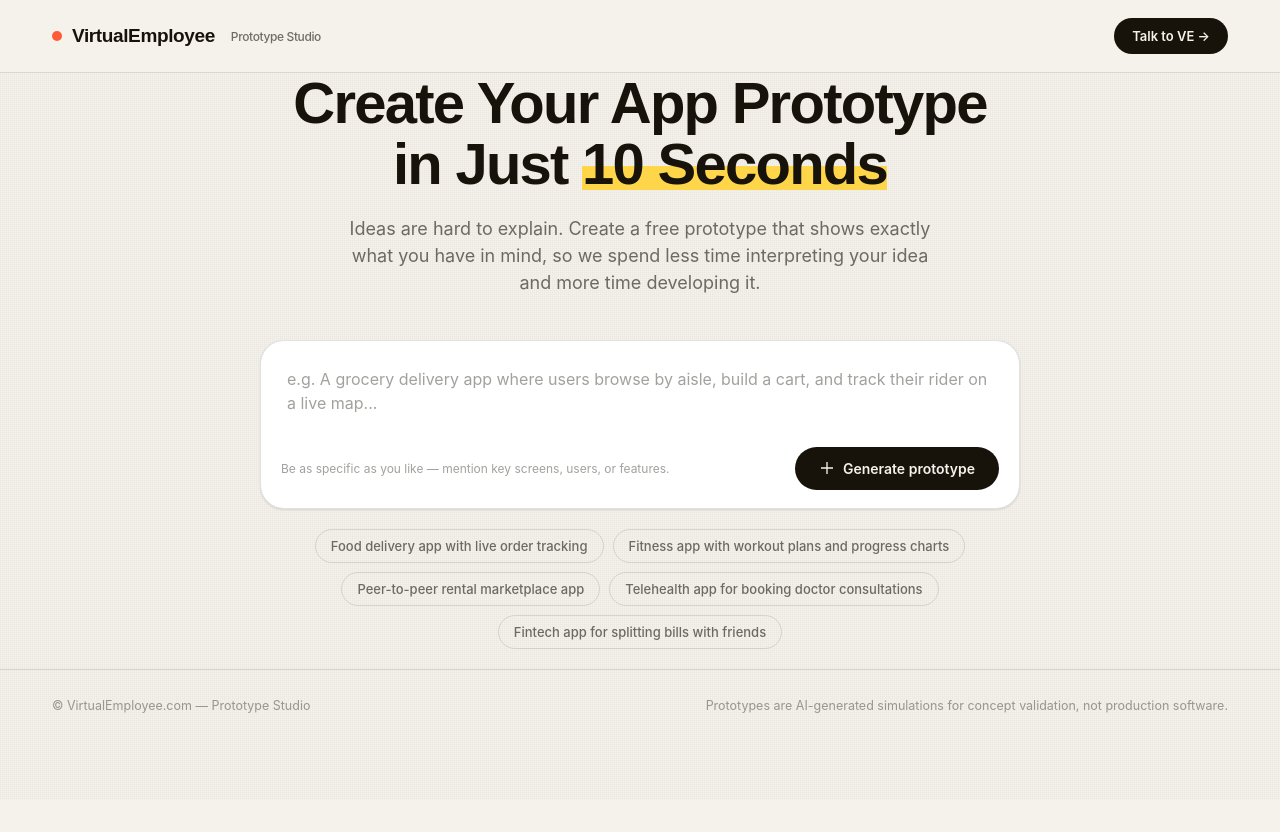
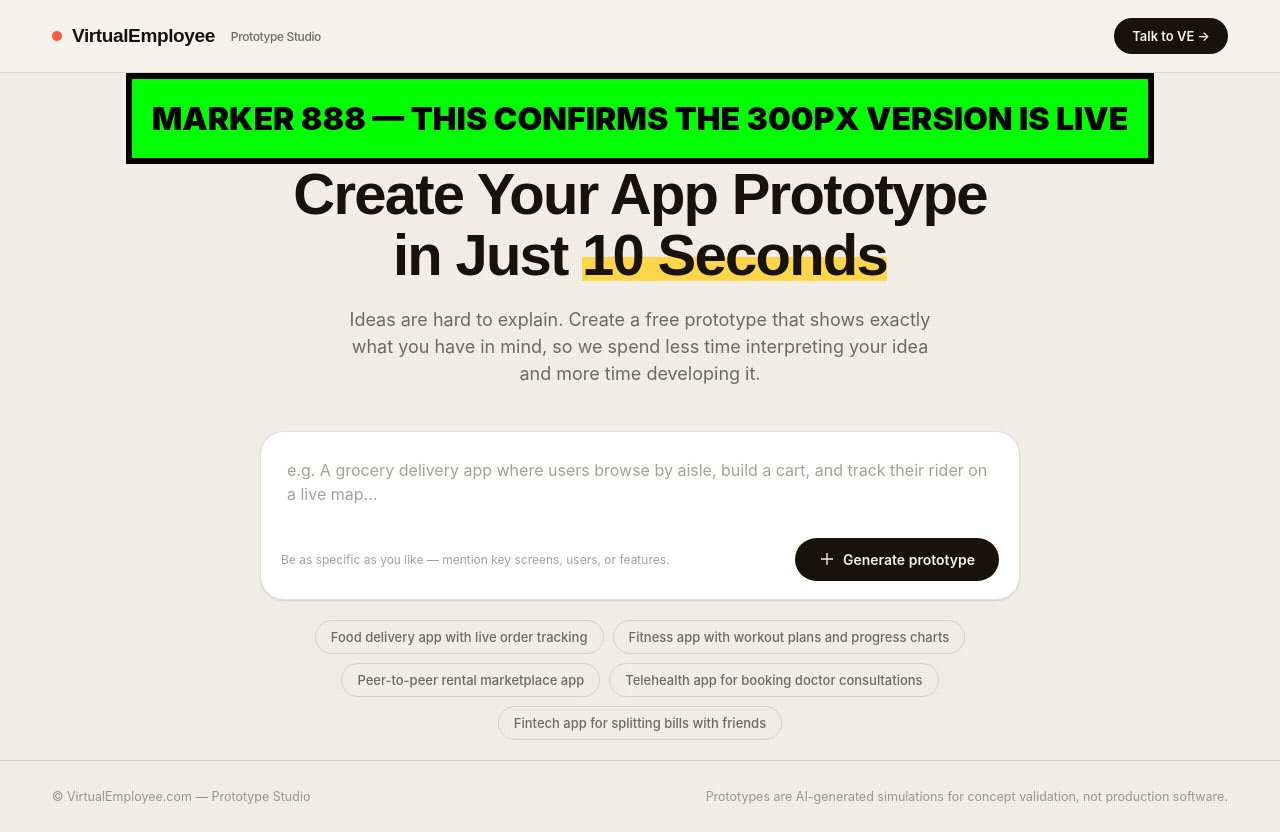
Before and after one commit to tanumoyghosh1983-dev/ve-prototype-studio, a website: page public/index.html in a window 1280 px wide. Before the commit the page ends 800 px from the top, so only its background shows below. Drawn offline with Linux system fonts and the light colour scheme.

Commit message:
Update index.html

```diff
--- a/public/index.html
+++ b/public/index.html
@@ -323,6 +323,7 @@ footer .wrap{display:flex; justify-content:space-between; align-items:center; fo
 </header>
 
 <main class="wrap">
+  <div style="background:lime; color:black; font-size:32px; font-weight:900; padding:20px; text-align:center; border:6px solid black;">MARKER 888 — THIS CONFIRMS THE 300PX VERSION IS LIVE</div>
   <h1 class="hero">Create Your App Prototype<br>in Just <em>10 Seconds</em></h1>
   <p class="hero-sub">Ideas are hard to explain. Create a free prototype that shows exactly what you have in mind, so we spend less time interpreting your idea and more time developing it.</p>
 
```
